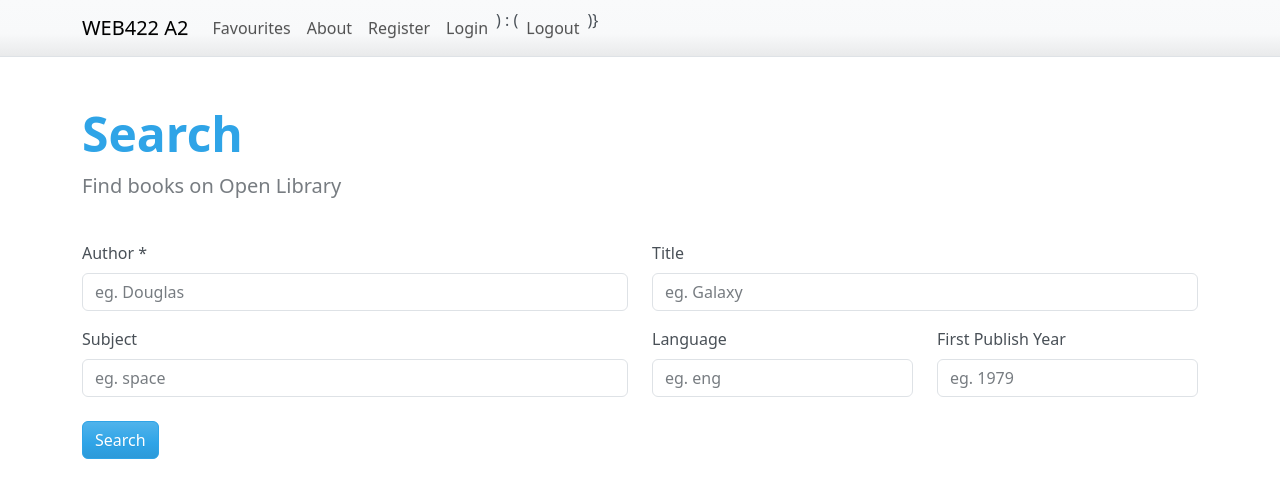
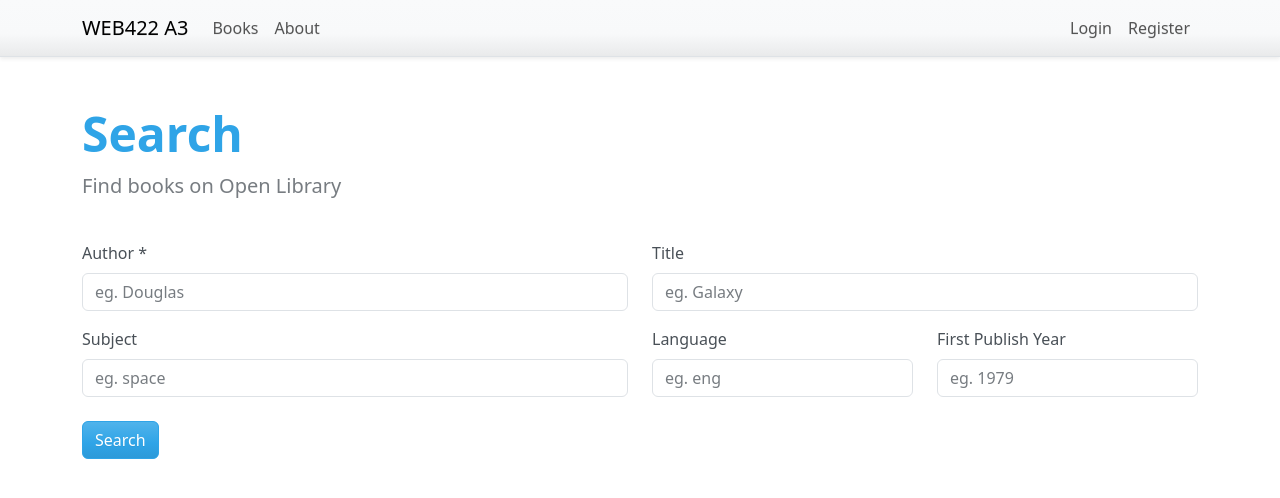
Before and after one commit to abagheri14/web422-a2-books-app, a Next.js app: page / in a window 1280 px wide. Shown: the top 498 px of the page. Built offline with nearby package versions, Linux system fonts and the light colour scheme.

Commit message:
Update MainNav.js

```diff
--- a/components/MainNav.js
+++ b/components/MainNav.js
@@ -5,6 +5,7 @@ import { useRouter } from 'next/router';
 
 export default function MainNav() {
   const router = useRouter();
+  const loggedIn = isAuthenticated();
 
   function handleLogout() {
     removeToken();
@@ -12,16 +13,27 @@ export default function MainNav() {
   }
 
   return (
-    <Navbar bg="light" expand="lg" className="mb-4 border-bottom">
+    <Navbar bg="light" expand="lg" className="mb-4 border-bottom shadow-sm">
       <Container>
-        <Navbar.Brand as={Link} href="/">WEB422 A2</Navbar.Brand>
+        <Navbar.Brand as={Link} href="/">WEB422 A3</Navbar.Brand>
         <Navbar.Toggle aria-controls="main-nav" />
+
         <Navbar.Collapse id="main-nav">
           <Nav className="me-auto">
-            <Nav.Link as={Link} href="/favourites">Favourites</Nav.Link>
+            <Nav.Link as={Link} href="/books">Books</Nav.Link>
             <Nav.Link as={Link} href="/about">About</Nav.Link>
-            <Nav.Link as={Link} href="/register">Register</Nav.Link>
-            <Nav.Link as={Link} href="/login">Login</Nav.Link>
+
+            {loggedIn && (
+              <Nav.Link as={Link} href="/favourites">Favourites</Nav.Link>
+            )}
+          </Nav>
+
+          <Nav>
+            {!loggedIn ? (
+              <>
+                <Nav.Link as={Link} href="/login">Login</Nav.Link>
+                <Nav.Link as={Link} href="/register">Register</Nav.Link>
+              </>
             ) : (
               <Nav.Link onClick={handleLogout}>Logout</Nav.Link>
             )}
```
